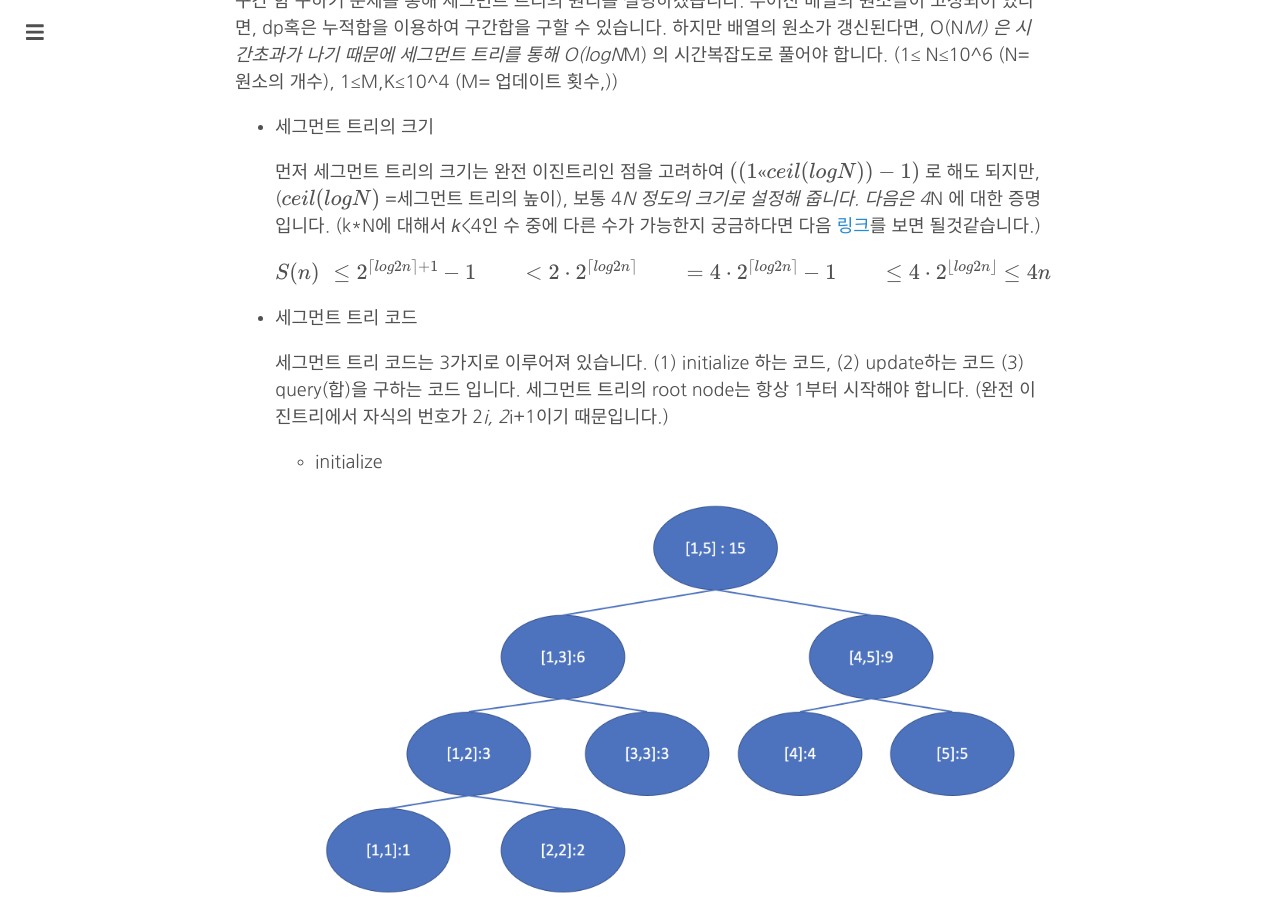
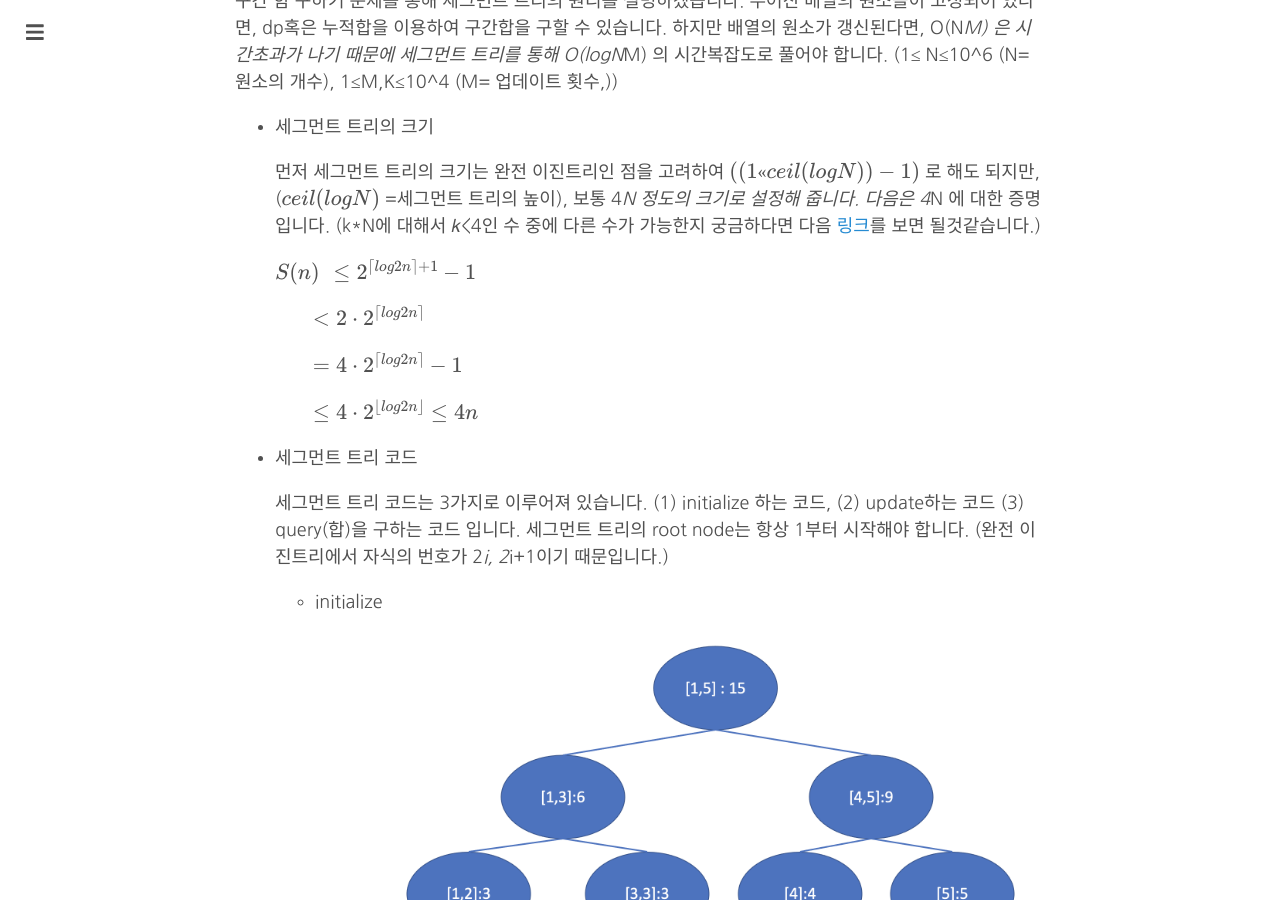
Before and after one commit to changhyeonnam/changhyeonnam.github.io, a Jekyll site: the page built from _posts/2021/2021-11-06-segment_tree.md, in a window 1280 px wide and 900 px high, scrolled down 1033 px. Built offline with Jekyll 4.4.1, drawn with Linux system fonts in a browser that asks for light colours; nearby versions of some CDN libraries; formulas are drawn with MathJax 3; comment, search, counter and statistics services are not loaded.

Commit message:
Update 2021-11-06-segment_tree.md

```diff
--- a/_posts/2021/2021-11-06-segment_tree.md
+++ b/_posts/2021/2021-11-06-segment_tree.md
@@ -27,7 +27,16 @@ comments: true
 
     먼저 세그먼트 트리의 크기는 완전 이진트리인 점을 고려하여 $((1<<ceil(logN))-1)$ 로 해도 되지만, ($ceil(log N)$ =세그먼트 트리의 높이), 보통 4*N 정도의 크기로 설정해 줍니다. 다음은 4*N 에 대한 증명입니다. (k*N에 대해서 𝑘<4인 수 중에 다른 수가 가능한지 궁금하다면 다음 [링크](https://www.quora.com/Why-does-4-*-N-space-have-to-be-allocated-for-a-segment-tree-where-N-is-the-size-of-the-original-array)를 보면 될것같습니다.)
 
-    $𝑆(𝑛)\hspace{2mm}≤2^{⌈log2𝑛⌉+1}−1 \\ \hspace{10mm} <2⋅2^{⌈log2𝑛⌉} \\ \hspace{10mm}=4⋅2^{⌈log2𝑛⌉}−1 \\ \hspace{10mm}≤4⋅2^{⌊log2𝑛⌋}≤4𝑛$
+    $𝑆(𝑛)\hspace{2mm}≤2^{⌈log2𝑛⌉+1}−1$
+
+
+    $\hspace{10mm}<2⋅2^{⌈log2𝑛⌉}$
+
+
+    $\hspace{10mm}=4⋅2^{⌈log2𝑛⌉}−1$
+
+
+    $\hspace{10mm}≤4⋅2^{⌊log2𝑛⌋}≤4𝑛$
 
 - 세그먼트 트리 코드
 
```
